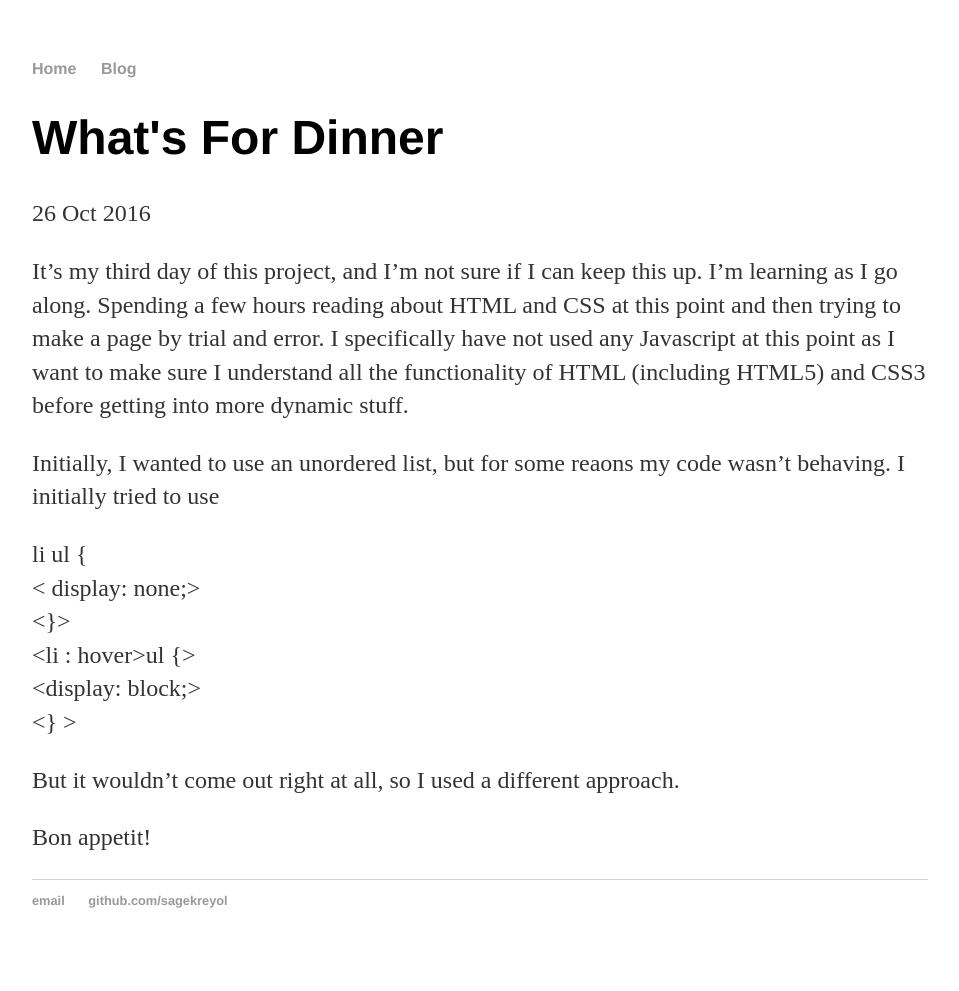
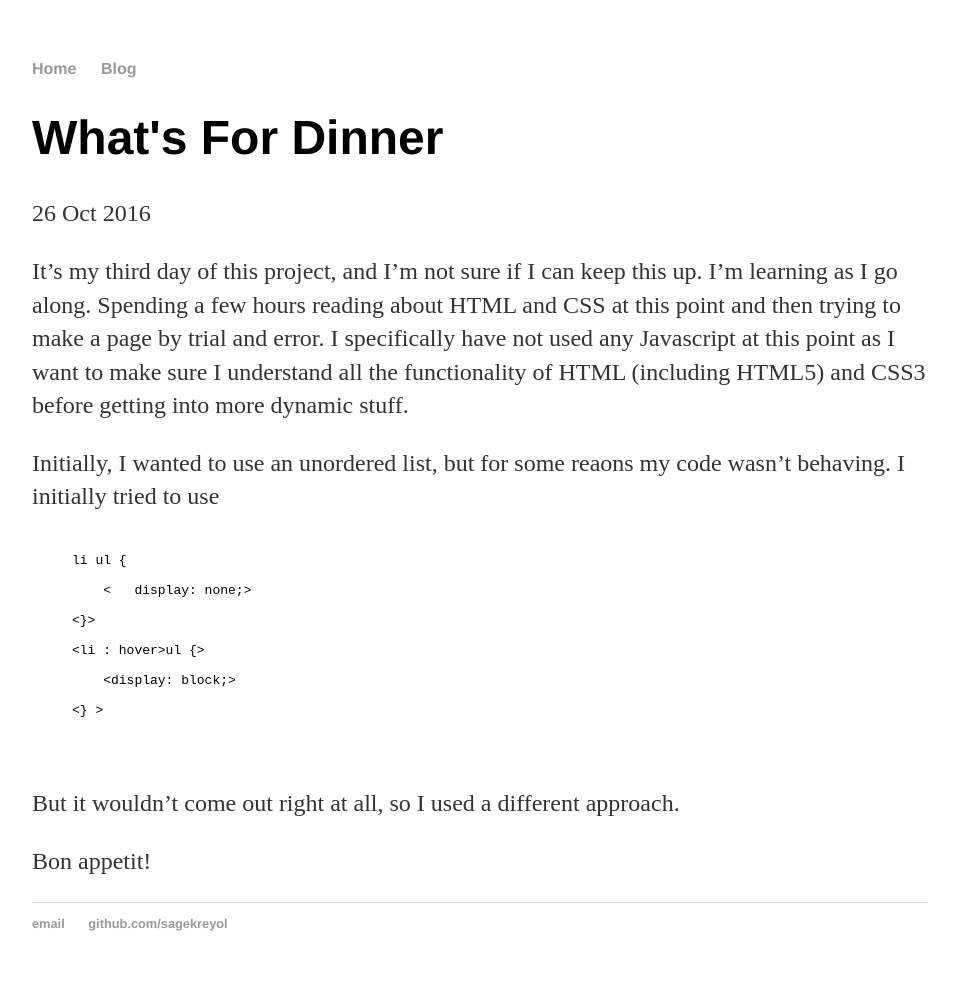
Before and after one commit to sagekreyol/sagekreyol.github.io, a Jekyll site: the page built from _posts/2016-10-26-Day3WhatsForDinner.md, in a window 1280 px wide. Shown: the whole page, without its empty margins (160-1119 px from the left). Built offline with Jekyll 4.4.1, drawn with Linux system fonts in a browser that asks for light colours; before the commit the page ends 968 px from its top, so only the background shows below that.

Commit message:
Update 2016-10-26-Day3WhatsForDinner.md

```diff
--- a/_posts/2016-10-26-Day3WhatsForDinner.md
+++ b/_posts/2016-10-26-Day3WhatsForDinner.md
@@ -7,14 +7,18 @@ date: 2016-10-26
 It's my third day of this project, and I'm not sure if I can keep this up.  I'm learning as I go along.  Spending a few hours reading about HTML and CSS at this point and then trying to make a page by trial and error.  I specifically have not used any Javascript at this point as I want to make sure I understand all the functionality of HTML (including HTML5) and CSS3 before getting into more dynamic stuff.
 
 Initially, I wanted to use an unordered list, but for some reaons my code wasn't behaving.  I initially tried to use
-
+<blockquote>
+   <pre>
+       <code>
 li ul {<br/>
     &lt;   display: none;&gt;<br/>
 &lt;}&gt;<br/>
 &lt;li : hover>ul {&gt;<br/>
     &lt;display: block;&gt;<br/>
 &lt;} &gt;<br/>
-
+    </code>
+    </pre>
+</blockquote>
 But it wouldn't come out right at all, so I used a different approach.
 
 Bon appetit!
```
